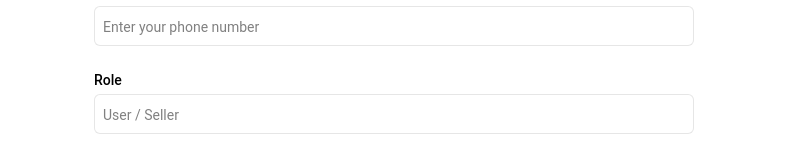
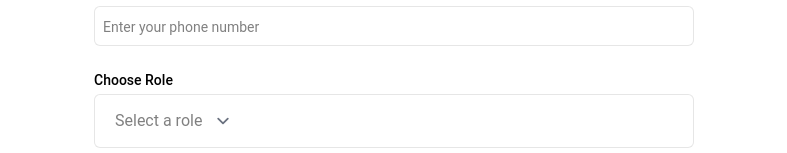
Before and after one commit to taiteng/UXDProject, a React (Vite) app: page /editprofilepage in a window 1280 px wide. Shown: the part 647-800 px from the top of the page, without its empty margins (246-1033 px from the left). Built offline with nearby package versions, Linux system fonts and the light colour scheme; a web font is replaced by a local one.

Commit message:
removed bugs

```diff
--- a/src/pages/EditProfilePage.jsx
+++ b/src/pages/EditProfilePage.jsx
@@ -1,15 +1,27 @@
-import React from "react";
+import React, { useState } from "react";
 
 import { useNavigate } from "react-router-dom";
 
 import { Button, Img, Input, Line, Text } from "components";
 import Footer from "components/Footer";
 import Header from "components/Header";
+import { Dropdown } from "components/DropDown";
 
 const EditProfilePagePage = () => {
   const navigate = useNavigate();
 
   const [textfieldvalue, setTextfieldvalue] = React.useState("");
+
+  const roles = [
+    { value: "buyer", label: "Buyer" },
+    { value: "seller", label: "Seller" },
+  ];
+
+  const [selectedRole, setSelectedRole] = useState("");
+
+  const handleRoleChange = (value) => {
+    setSelectedRole(value);
+  };
 
   return (
     <>
@@ -105,18 +117,20 @@ const EditProfilePagePage = () => {
                   className="text-black-900 text-sm w-full"
                   size="txtRobotoMedium14"
                 >
-                  Role
+                  Choose Role
                 </Text>
-                <Input
-                  name="textfield_Five"
-                  placeholder="User / Seller"
-                  className="p-0 placeholder:text-black-900_7f text-left text-sm w-full"
+                <Dropdown
+                  name="roleDropdown"
+                  placeholder="Select a role"
+                  options={roles}
+                  value={selectedRole}
+                  onChange={handleRoleChange}
                   wrapClassName="border border-black-900_19 border-solid w-full"
                   shape="round"
                   color="white_A700"
                   size="xs"
                   variant="fill"
-                ></Input>
+                />
               </div>
               <div className="flex flex-col items-start justify-start w-auto">
                 <Button
```
